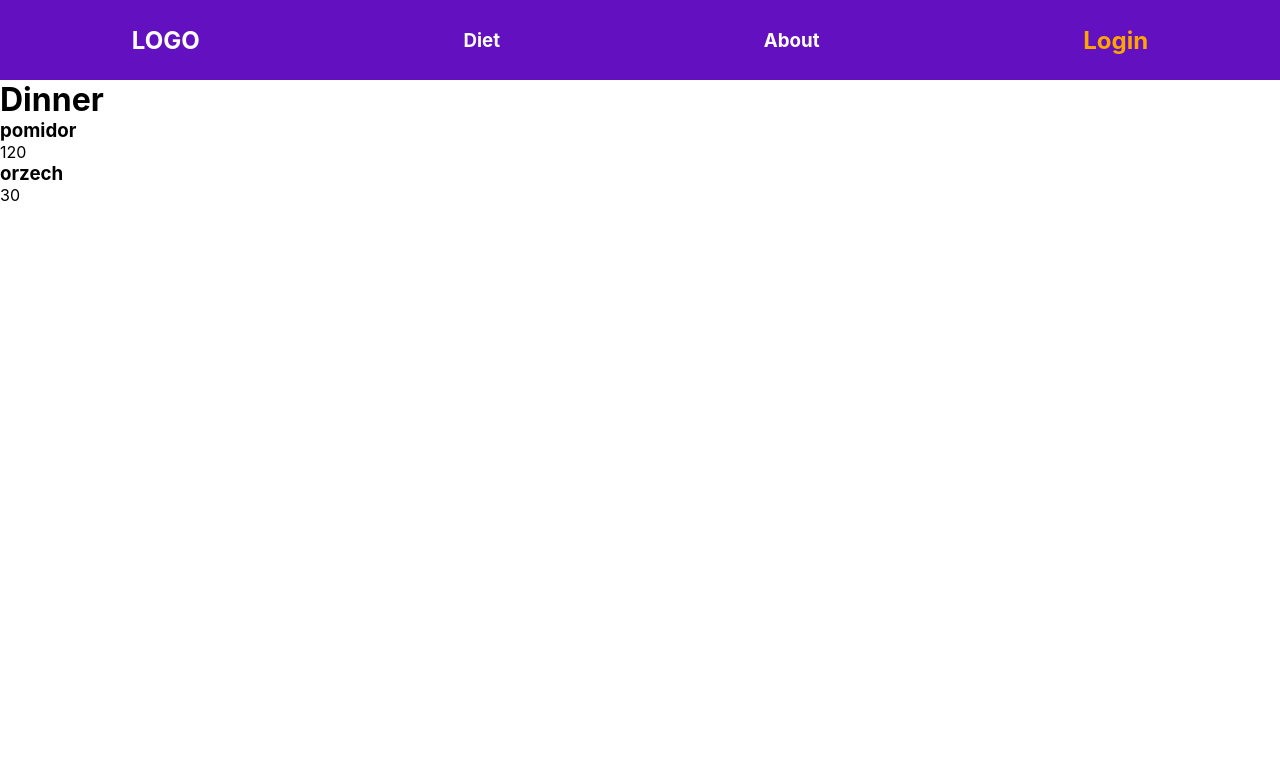
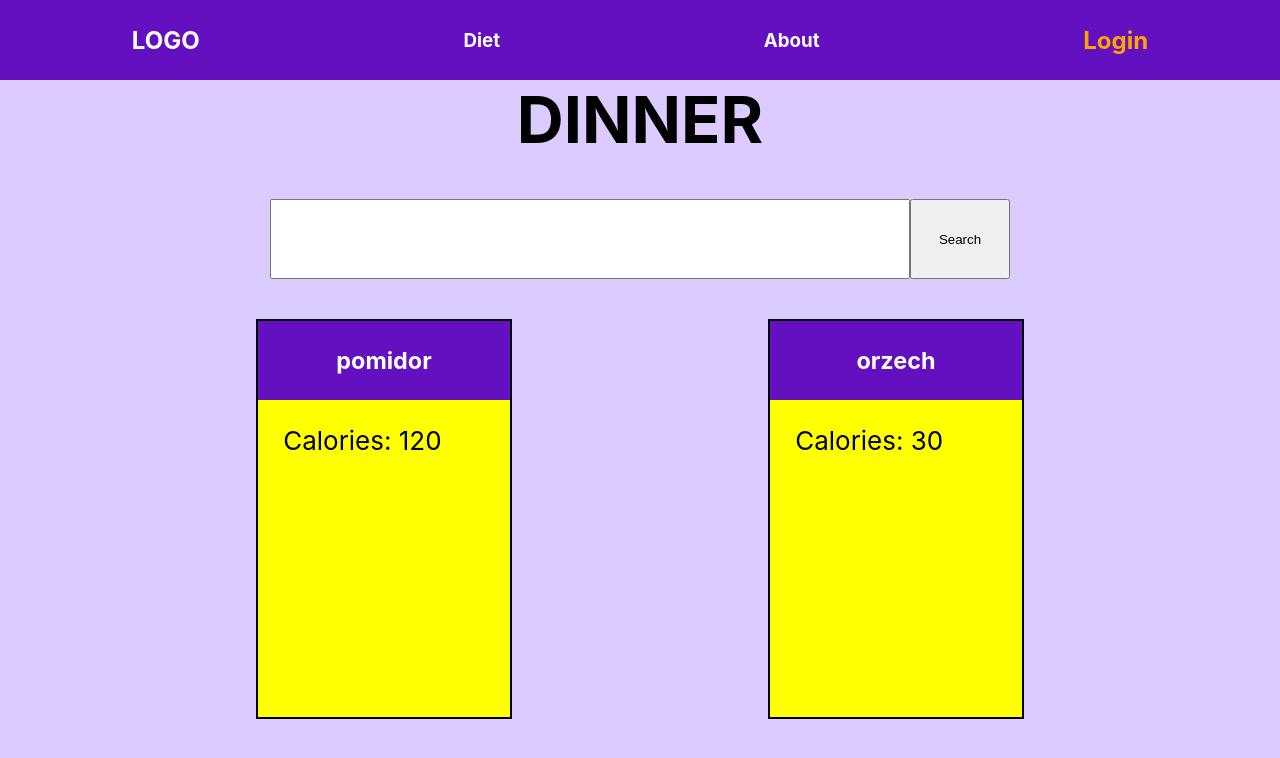
Before and after one commit to Palmer786/diet-app, a React (Create React App) app: page /dinner in a window 1280 px wide. Shown: the top 758 px of the page. Built offline with nearby package versions, Linux system fonts and the light colour scheme.

Commit message:
css changes in breakfast dinner supper

```diff
--- a/src/App.css
+++ b/src/App.css
@@ -67,3 +67,54 @@ nav > h3:hover {
     padding: 20px;
     font-size: 26px;
 }
+.main{
+    background: rgb(219, 203, 255);
+    min-height: 100vh;
+
+}
+.search{
+    display:flex;
+    min-height: 20vh;
+    justify-content: center;
+    align-items: center;
+}
+.main > h1{
+    text-align: center;
+    font-size: 65px;
+    font-weight: bold;
+}
+.search-bar{
+    width:50%;
+    height: 80px;
+}
+.search-button{
+    width: 100px;
+    height:80px;
+}
+.myList{
+display: flex;
+justify-content: space-evenly;
+flex-wrap: wrap;
+}
+.product{
+    background: yellow;
+    min-height: 400px;
+    width: 20%;
+    border: 2px solid black;
+    font-size: 26px;
+}
+.product-name {
+    height: 20%;
+    border: none;
+    background: rgb(99, 17, 192);
+    color: white;
+    display:flex;
+    justify-content: center;
+    align-items: center;
+    font-size: 20px;
+    font-weight: bold;
+}
+.product-details{
+    padding-top:10%;
+    padding-left:10%;
+}
--- a/src/components/Breakfast.js
+++ b/src/components/Breakfast.js
@@ -1,17 +1,29 @@
 import React, { useContext } from "react";
 import { DietContext } from "./DietContext";
+import "../App.css";
 
 const Breakfast = () => {
   const [items, setItems] = useContext(DietContext);
   return (
-    <div>
-      <h1>Breakfast</h1>
-      {items[0].food.map(item => (
-        <div key={item.id}>
-          <h3>{item.name}</h3>
-          <p>{item.calories}</p>
-        </div>
-      ))}
+    <div className="main">
+        <h1>BREAKFAST</h1>
+      <div className="search">
+
+        <input type="text" className="search-bar" />
+        <button className="search-button">Search</button>
+      </div>
+      <div className="myList">
+        {items[0].food.map(item => (
+          <div className="product" key={item.id}>
+            <div className="product-name">
+              <h3>{item.name}</h3>
+            </div>
+            <div className="product-details">
+              <p>Calories: {item.calories}</p>
+            </div>
+          </div>
+        ))}
+      </div>
     </div>
   );
 };
--- a/src/components/Dinner.js
+++ b/src/components/Dinner.js
@@ -4,14 +4,25 @@ import { DietContext } from "./DietContext";
 const Dinner = () => {
   const [items, setItems] = useContext(DietContext);
   return (
-    <div>
-      <h1>Dinner</h1>
-      {items[1].food.map(item => (
-        <div key={item.id}>
-          <h3>{item.name}</h3>
-          <p>{item.calories}</p>
-        </div>
-      ))}
+    <div className="main">
+        <h1>DINNER</h1>
+      <div className="search">
+
+        <input type="text" className="search-bar" />
+        <button className="search-button">Search</button>
+      </div>
+      <div className="myList">
+        {items[1].food.map(item => (
+          <div className="product" key={item.id}>
+            <div className="product-name">
+              <h3>{item.name}</h3>
+            </div>
+            <div className="product-details">
+              <p>Calories: {item.calories}</p>
+            </div>
+          </div>
+        ))}
+      </div>
     </div>
   );
 };
--- a/src/components/Supper.js
+++ b/src/components/Supper.js
@@ -4,14 +4,25 @@ import { DietContext } from "./DietContext";
 const Supper = () => {
   const [items, setItems] = useContext(DietContext);
   return (
-    <div>
-      <h1>Supper</h1>
-      {items[2].food.map(item => (
-        <div key={item.id}>
-          <h3>{item.name}</h3>
-          <p>{item.calories}</p>
-        </div>
-      ))}
+    <div className="main">
+        <h1>SUPPER</h1>
+      <div className="search">
+
+        <input type="text" className="search-bar" />
+        <button className="search-button">Search</button>
+      </div>
+      <div className="myList">
+        {items[2].food.map(item => (
+          <div className="product" key={item.id}>
+            <div className="product-name">
+              <h3>{item.name}</h3>
+            </div>
+            <div className="product-details">
+              <p>Calories: {item.calories}</p>
+            </div>
+          </div>
+        ))}
+      </div>
     </div>
   );
 };
```
